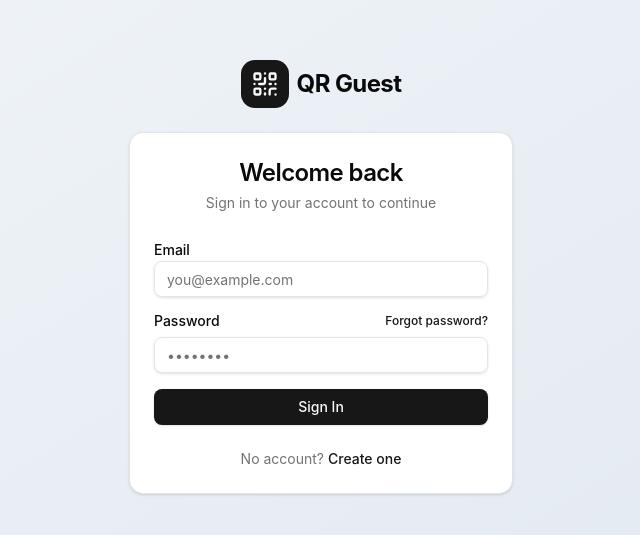
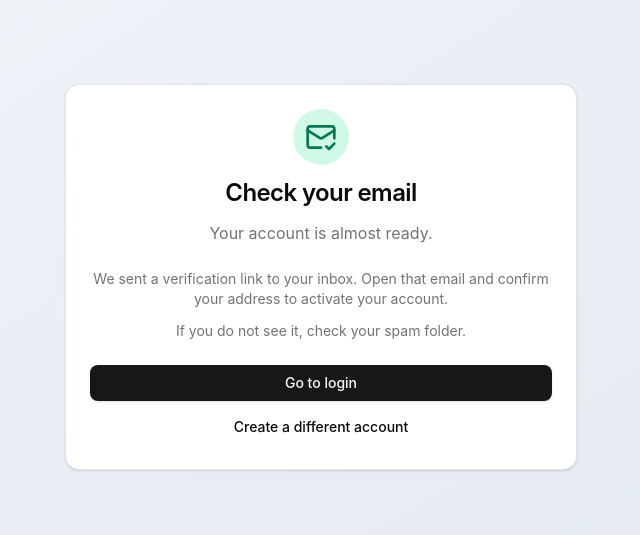
Before and after one commit to sebalr/qr-guest, a React (Vite) app in the folder frontend/: page /register/check-email in a window 1280 px wide. Before the commit this address led to /login. Shown: the part 123-658 px from the top of the page, without its empty margins (319-959 px from the left). Built offline with nearby package versions, Linux system fonts and the light colour scheme; no server answers.

Commit message:
fix resend

```diff
--- a/frontend/src/App.tsx
+++ b/frontend/src/App.tsx
@@ -3,6 +3,7 @@ import { AuthProvider } from './auth/AuthContext';
 import { ProtectedRoute } from './auth/ProtectedRoute';
 import LoginPage from './pages/LoginPage';
 import RegisterPage from './pages/RegisterPage';
+import RegisterCheckEmailPage from './pages/RegisterCheckEmailPage';
 import VerifyEmailPage from './pages/VerifyEmailPage';
 import ForgotPasswordPage from './pages/ForgotPasswordPage';
 import ResetPasswordPage from './pages/ResetPasswordPage';
@@ -25,6 +26,10 @@ export default function App() {
 					<Route
 						path="/register"
 						element={<RegisterPage />}
+					/>
+					<Route
+						path="/register/check-email"
+						element={<RegisterCheckEmailPage />}
 					/>
 					<Route
 						path="/verify-email"
--- /dev/null
+++ b/frontend/src/pages/RegisterCheckEmailPage.tsx
@@ -0,0 +1,50 @@
+import { Link, useLocation, useSearchParams } from 'react-router-dom';
+import { MailCheck } from 'lucide-react';
+
+import { Button } from '@/components/ui/button';
+import { Card, CardContent, CardDescription, CardFooter, CardHeader, CardTitle } from '@/components/ui/card';
+
+interface LocationState {
+	message?: string;
+}
+
+export default function RegisterCheckEmailPage() {
+	const [searchParams] = useSearchParams();
+	const location = useLocation();
+	const state = location.state as LocationState | null;
+	const email = searchParams.get('email') ?? '';
+	const message =
+		state?.message ?? 'We sent a verification link to your inbox. Open that email and confirm your address to activate your account.';
+
+	return (
+		<div className="min-h-screen flex items-center justify-center bg-gradient-to-br from-slate-100 to-slate-200 p-4">
+			<Card className="w-full max-w-lg">
+				<CardHeader className="text-center space-y-3">
+					<div className="mx-auto bg-emerald-100 text-emerald-700 rounded-full p-3 w-fit">
+						<MailCheck className="h-8 w-8" />
+					</div>
+					<CardTitle className="text-2xl">Check your email</CardTitle>
+					<CardDescription className="text-base">Your account is almost ready.</CardDescription>
+				</CardHeader>
+				<CardContent className="space-y-3 text-center">
+					<p className="text-sm text-muted-foreground">{message}</p>
+					{email && <p className="text-sm font-medium">Verification email sent to: {email}</p>}
+					<p className="text-sm text-muted-foreground">If you do not see it, check your spam folder.</p>
+				</CardContent>
+				<CardFooter className="flex flex-col gap-2">
+					<Button
+						asChild
+						className="w-full">
+						<Link to="/login">Go to login</Link>
+					</Button>
+					<Button
+						asChild
+						variant="ghost"
+						className="w-full">
+						<Link to="/register">Create a different account</Link>
+					</Button>
+				</CardFooter>
+			</Card>
+		</div>
+	);
+}
--- a/frontend/src/pages/RegisterPage.tsx
+++ b/frontend/src/pages/RegisterPage.tsx
@@ -1,5 +1,5 @@
 import { useState, FormEvent } from 'react';
-import { Link } from 'react-router-dom';
+import { Link, useNavigate } from 'react-router-dom';
 import axios from 'axios';
 import { registerApi } from '../api';
 import { isRecaptchaEnabled, executeRecaptcha } from '../recaptcha';
@@ -11,17 +11,16 @@ import { Alert, AlertDescription } from '@/components/ui/alert';
 import { QrCode, AlertCircle } from 'lucide-react';
 
 export default function RegisterPage() {
+	const navigate = useNavigate();
 	const [tenantName, setTenantName] = useState('');
 	const [email, setEmail] = useState('');
 	const [password, setPassword] = useState('');
 	const [error, setError] = useState('');
-	const [successMessage, setSuccessMessage] = useState('');
 	const [loading, setLoading] = useState(false);
 
 	async function handleSubmit(e: FormEvent) {
 		e.preventDefault();
 		setError('');
-		setSuccessMessage('');
 		setLoading(true);
 
 		try {
@@ -30,11 +29,15 @@ export default function RegisterPage() {
 				recaptchaToken = await executeRecaptcha('register');
 			}
 
-			const res = await registerApi(email, password, tenantName, recaptchaToken);
-			setSuccessMessage(res.data.data.message);
+			const submittedEmail = email;
+			const res = await registerApi(submittedEmail, password, tenantName, recaptchaToken);
 			setTenantName('');
 			setEmail('');
 			setPassword('');
+			navigate(`/register/check-email?email=${encodeURIComponent(submittedEmail)}`, {
+				replace: true,
+				state: { message: res.data.data.message },
+			});
 		} catch (err) {
 			if (axios.isAxiosError(err)) {
 				setError((err.response?.data as { error?: string } | undefined)?.error ?? 'Registration failed.');
@@ -106,11 +109,6 @@ export default function RegisterPage() {
 									<AlertDescription>{error}</AlertDescription>
 								</Alert>
 							)}
-							{successMessage && (
-								<Alert>
-									<AlertDescription>{successMessage}</AlertDescription>
-								</Alert>
-							)}
 							<Button
 								type="submit"
 								className="w-full"
```
Also changed, not shown: 1 other file (tests, documents, lock files or other folders).
